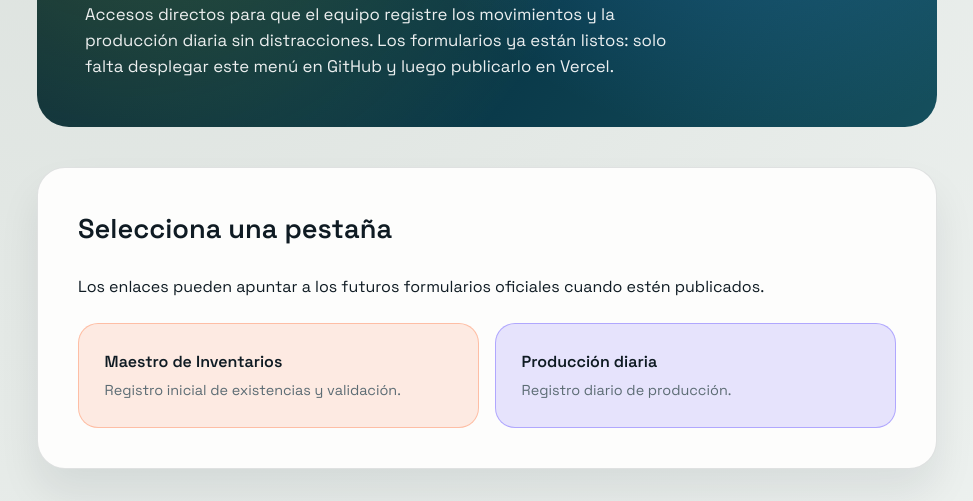
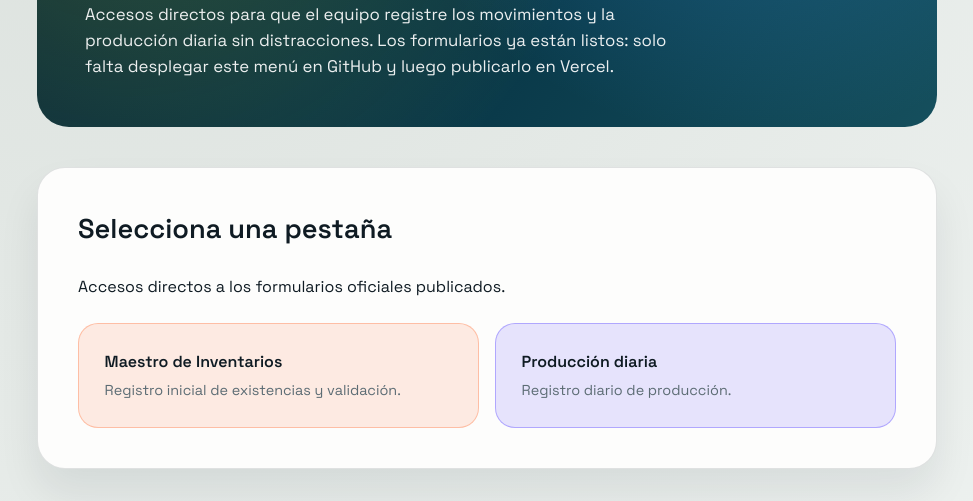
Before and after one commit to Gsiblesz/Menu-Almacen, a plain HTML site: page index.html in a window 1280 px wide. Shown: the part 303-804 px from the top of the page, without its empty margins (153-1126 px from the left). Drawn offline with Linux system fonts and the light colour scheme; a web font is replaced by a local one.

Commit message:
Actualizar textos (formularios listos)

```diff
--- a/index.html
+++ b/index.html
@@ -29,7 +29,7 @@
       <main>
         <section id="formularios" class="form-links" aria-label="Formularios disponibles">
           <h2>Selecciona una pestaña</h2>
-          <p>Los enlaces pueden apuntar a los futuros formularios oficiales cuando estén publicados.</p>
+          <p>Accesos directos a los formularios oficiales publicados.</p>
 
           <div class="form-links__grid">
             <a
```
